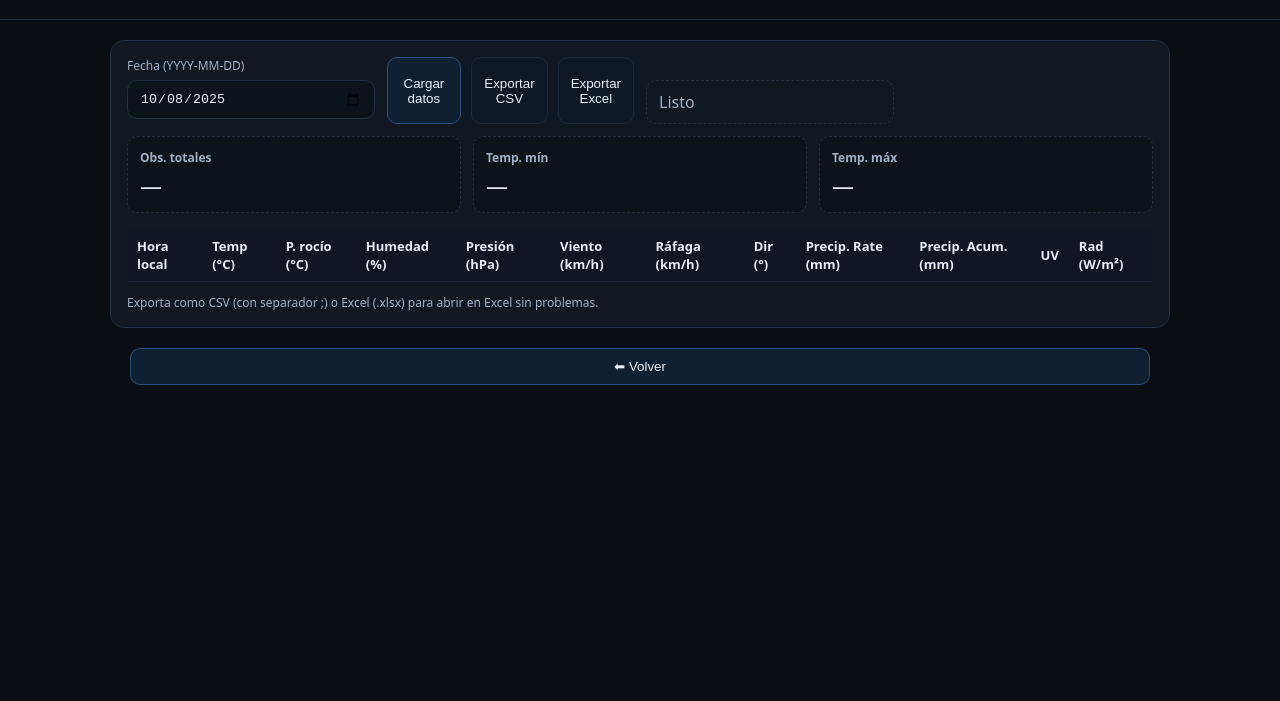
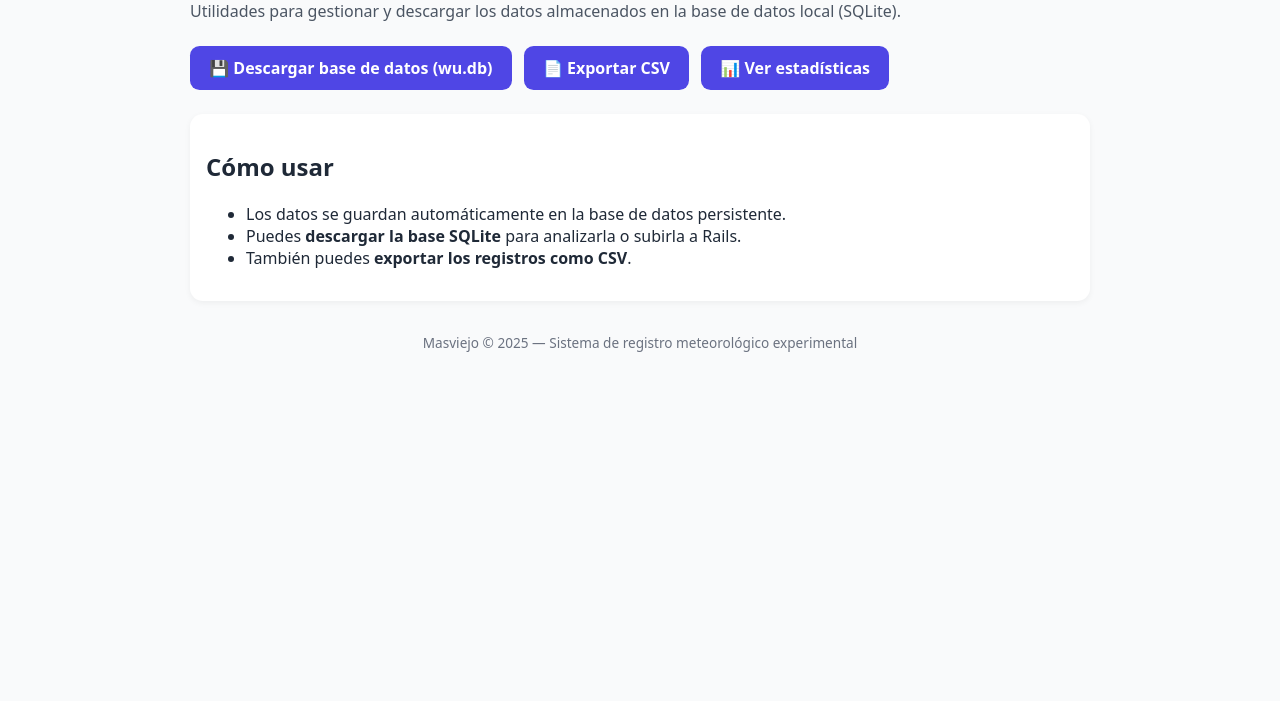
Before and after one commit to ortigosa1971/masviejo, a website: page public/index.html in a window 1280 px wide. Shown: the part 99-800 px from the top of the page. Drawn offline with Linux system fonts and the light colour scheme.

Commit message:
Update index.html

```diff
--- a/public/index.html
+++ b/public/index.html
@@ -1,151 +1,88 @@
-<!doctype html>
+<!DOCTYPE html>
 <html lang="es">
 <head>
-    <meta charset="utf-8">
-    <meta name="viewport" content="width=device-width, initial-scale=1">
-    <title>HISTORICO ALFARNATE</title>
+  <meta charset="UTF-8" />
+  <meta name="viewport" content="width=device-width, initial-scale=1.0" />
+  <title>Masviejo - Datos Meteorológicos</title>
   <style>
-      :root { --bg:#0b0f14; --card:#121821; --ink:#e8eef7; --muted:#9fb0c6; --accent:#6ec1ff; --line:#223042; }
-      * { box-sizing: border-box; }
-      body { margin:0; font-family: system-ui, -apple-system, Segoe UI, Roboto, Ubuntu, Cantarell, 'Helvetica Neue', Arial, 'Noto Sans', 'Apple Color Emoji', 'Segoe UI Emoji'; background:var(--bg); color:var(--ink); }
-      header { padding: 20px; border-bottom: 1px solid var(--line); background: linear-gradient(180deg, #0b0f14, #0b0f14e0); position: sticky; top:0; z-index: 5; }
-      h1 { margin:0; font-size: clamp(20px, 3vw, 28px); text-align:center; }
-      .wrap { max-width: 1100px; margin: 0 auto; padding: 20px; }
-      .card { background: var(--card); border: 1px solid var(--line); border-radius: 14px; padding: 16px; }
-      .form { display:grid; grid-template-columns: repeat(4, minmax(0,1fr)); gap:12px; }
-      label { font-size: 12px; color: var(--muted); display:block; margin-bottom:6px; }
-      input, button { width:100%; padding:10px 12px; border-radius: 10px; border:1px solid var(--line); background:#0d131b; color:var(--ink); }
-      input:focus { outline: 2px solid var(--accent); border-color: transparent; }
-      button { cursor:pointer; background: #0f1823; border-color:#1e2b3c; }
-      button.primary { background: #102033; border-color:#28507a; }
-      .kpigrid { display:grid; grid-template-columns: repeat(3, minmax(0,1fr)); gap:12px; margin-top:12px; }
-      .kpi { background:#0d131b; border:1px dashed var(--line); padding:12px; border-radius:10px; }
-      .kpi b { display:block; font-size:12px; color: var(--muted); }
-      .kpi span { font-size:22px; display:block; margin-top:4px; }
-      .table-shell {
-        border-radius:12px;
-        background:#0d131b;
-        margin-top:16px;
+    body {
+      font-family: system-ui, Arial, sans-serif;
+      background: #f9fafb;
+      color: #1f2937;
+      margin: 0;
+      padding: 0;
     }
-      table { width:100%; border-collapse: collapse; }
-      thead th {
-        position: sticky;
-        top: 80px;  /* altura ajustada del header en escritorio */
-        background:#101722;
-        z-index: 10;
-        box-shadow: 0 2px 3px rgba(0,0,0,0.4);
+    main {
+      max-width: 900px;
+      margin: 40px auto;
+      padding: 0 16px;
     }
-      th, td { border-bottom: 1px solid #172333; text-align:left; padding:8px 10px; font-size: 13px; }
-      tr:hover td { background:#0f1621; }
-      .foot { margin-top: 12px; color: var(--muted); font-size: 12px; }
-      .row { display:flex; gap:10px; }
-      .row > * { flex:1; }
-      @media (max-width: 800px){
-        .form { grid-template-columns: 1fr; }
-        .kpigrid { grid-template-columns: 1fr; }
-        thead th { top: 140px; } /* header más alto en móvil */
+    h1 {
+      color: #111827;
+      font-size: 2rem;
+      margin-bottom: 8px;
+    }
+    p {
+      color: #4b5563;
+      margin-bottom: 24px;
+    }
+    .btn {
+      display: inline-block;
+      padding: 0.7rem 1.2rem;
+      border-radius: 0.6rem;
+      background: #4f46e5;
+      color: #fff;
+      text-decoration: none;
+      font-weight: 600;
+      transition: all 0.2s ease-in-out;
+    }
+    .btn:hover {
+      background: #4338ca;
+    }
+    section {
+      display: flex;
+      flex-wrap: wrap;
+      gap: 12px;
+      margin-bottom: 24px;
+    }
+    .info-box {
+      background: #fff;
+      border-radius: 0.8rem;
+      padding: 1rem;
+      box-shadow: 0 2px 6px rgba(0,0,0,0.05);
+    }
+    footer {
+      text-align: center;
+      font-size: 0.85rem;
+      color: #6b7280;
+      margin-top: 32px;
     }
   </style>
-    <script src="https://cdn.jsdelivr.net/npm/xlsx@0.18.5/dist/xlsx.full.min.js"></script>
 </head>
+
 <body>
-    <header>
-      <div class="wrap">
-        <h1>HISTORICO ALFARNATE</h1>
+  <main>
+    <h1>Masviejo</h1>
+    <p>Utilidades para gestionar y descargar los datos almacenados en la base de datos local (SQLite).</p>
+
+    <section>
+      <a href="/api/db/download" class="btn" download>💾 Descargar base de datos (wu.db)</a>
+      <a href="/api/db/export.csv" class="btn">📄 Exportar CSV</a>
+      <a href="/api/db/stats" class="btn">📊 Ver estadísticas</a>
+    </section>
+
+    <div class="info-box">
+      <h2>Cómo usar</h2>
+      <ul>
+        <li>Los datos se guardan automáticamente en la base de datos persistente.</li>
+        <li>Puedes <strong>descargar la base SQLite</strong> para analizarla o subirla a Rails.</li>
+        <li>También puedes <strong>exportar los registros como CSV</strong>.</li>
+      </ul>
     </div>
-    </header>
-    <main class="wrap">
-      <div class="card">
-        <div class="form">
-          <input id="stationId" value="IALFAR32" type="hidden" />
-          <div>
-            <label for="date">Fecha (YYYY-MM-DD)</label>
-            <input id="date" type="date" />
-          </div>
-          <div class="row">
-            <button id="loadBtn" class="primary">Cargar datos</button>
-            <button id="csvBtn">Exportar CSV</button>
-            <button id="xlsxBtn">Exportar Excel</button>
-          </div>
-          <div>
-            <label>&nbsp;</label>
-            <div id="status" style="padding:10px 12px;border:1px dashed var(--line);border-radius:10px;color:var(--muted);">Listo</div>
-          </div>
-        </div>
-        <div class="kpigrid">
-          <div class="kpi"><b>Obs. totales</b><span id="kpiCount">—</span></div>
-          <div class="kpi"><b>Temp. mín</b><span id="kpiMin">—</span></div>
-          <div class="kpi"><b>Temp. máx</b><span id="kpiMax">—</span></div>
-        </div>
-        <div class="table-shell">
-          <table id="dataTable">
-            <thead>
-              <tr>
-                <th>Hora local</th>
-    <th>Temp (°C)</th>
-    <th>P. rocío (°C)</th>
-    <th>Humedad (%)</th>
-    <th>Presión (hPa)</th>
-    <th>Viento (km/h)</th>
-    <th>Ráfaga (km/h)</th>
-    <th>Dir (°)</th>
-    <th>Precip. Rate (mm)</th>
-    <th>Precip. Acum. (mm)</th>
-    <th>UV</th>
-    <th>Rad (W/m²)</th>
-              </tr>
-            </thead>
-            <tbody></tbody>
-          </table>
-        </div>
-        <div class="foot">
-          Exporta como CSV (con separador ;) o Excel (.xlsx) para abrir en Excel sin problemas.
-        </div>
-      </div>
-      <div style="margin:20px; text-align:center;">
-        <button class="primary" onclick="history.back()">⬅ Volver</button>
-      </div>
+
+    <footer>
+      Masviejo &copy; 2025 — Sistema de registro meteorológico experimental
+    </footer>
   </main>
-    <script>
-      document.getElementById("csvBtn").addEventListener("click", () => {
-        const table = document.getElementById("dataTable");
-        let rows = [];
-        const headers = Array.from(table.querySelectorAll("thead th")).map(th => limpiarTexto(th.innerText));
-        rows.push(headers);
-        table.querySelectorAll("tbody tr").forEach(tr => {
-          const cells = Array.from(tr.querySelectorAll("td")).map(td => limpiarTexto(td.innerText));
-          rows.push(cells);
-        });
-        const csvString = rows.map(r => r.map(escaparCSV).join(";")).join("\n");
-        const BOM = "\uFEFF";
-        const blob = new Blob([BOM + csvString], { type: "text/csv;charset=utf-8;" });
-        const url = URL.createObjectURL(blob);
-        descarga(url, "historico_alfarnate.csv");
-      });
-      document.getElementById("xlsxBtn").addEventListener("click", () => {
-        const table = document.getElementById("dataTable");
-        const wb = XLSX.utils.table_to_book(table, { sheet: "Histórico" });
-        XLSX.writeFile(wb, "historico_alfarnate.xlsx");
-      });
-      function descarga(url, filename){
-        const a = document.createElement("a");
-        a.href = url;
-        a.download = filename;
-        document.body.appendChild(a);
-        a.click();
-        URL.revokeObjectURL(url);
-        a.remove();
-      }
-      function limpiarTexto(t){
-        return (t || "").toString().replace(/\r?\n|\r/g, " ").trim();
-      }
-      function escaparCSV(val){
-        const s = String(val ?? "");
-        const needsQuotes = /[;"\n]/.test(s);
-        const escaped = s.replace(/"/g, '""');
-        return needsQuotes ? `"${escaped}"` : escaped;
-      }
-    </script>
-    <script src="./app.js"></script>
 </body>
 </html>
```
Lines whose indentation alone changed are shown as unchanged.
